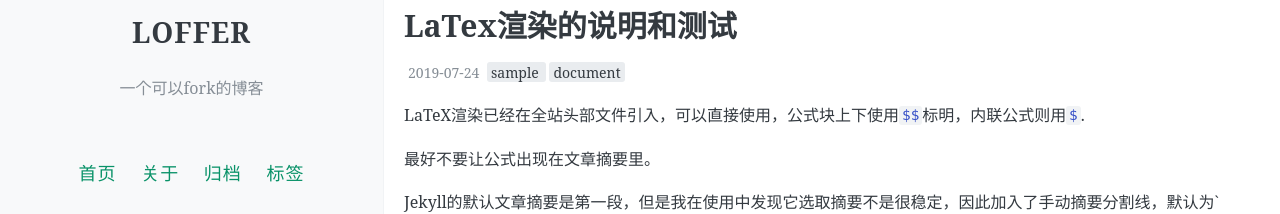
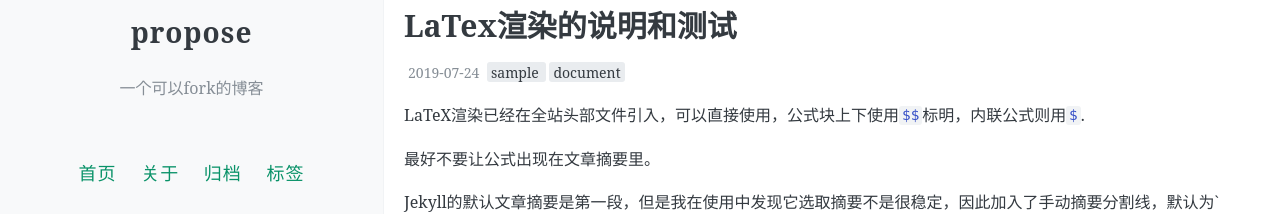
Before and after one commit to manpropose00/propose, a Jekyll site: the page built from index.html, in a window 1280 px wide. Shown: the part 290-504 px from the top of the page. Built offline with Jekyll 4.4.1, drawn with Linux system fonts in a browser that asks for light colours; the list of posts is cut into pages by our own code; comment, search, counter and statistics services are not loaded.

Commit message:
Update _config.yml

```diff
--- a/_config.yml
+++ b/_config.yml
@@ -7,7 +7,7 @@
 # 井号后面的文字是说明文档，不会被程序读取。
 
 # 描述/签名
-name: LOFFER
+name: propose
 description: 一个可以fork的博客
 
 # 输入你的网站域名（如果你没有添加自己的域名，而是直接用GitHub pages分配的域名的话可以省略）
@@ -16,7 +16,7 @@ url:
 # 添加你的博客的二级域名，一般来说是你的repository名
 # 如果你的博客的URL是：(http://yourusername.github.io/repository-name)
 # 那么就写成 "/repository-name"
-baseurl: /LOFFER
+baseurl: /propose
 
 
 #
```
